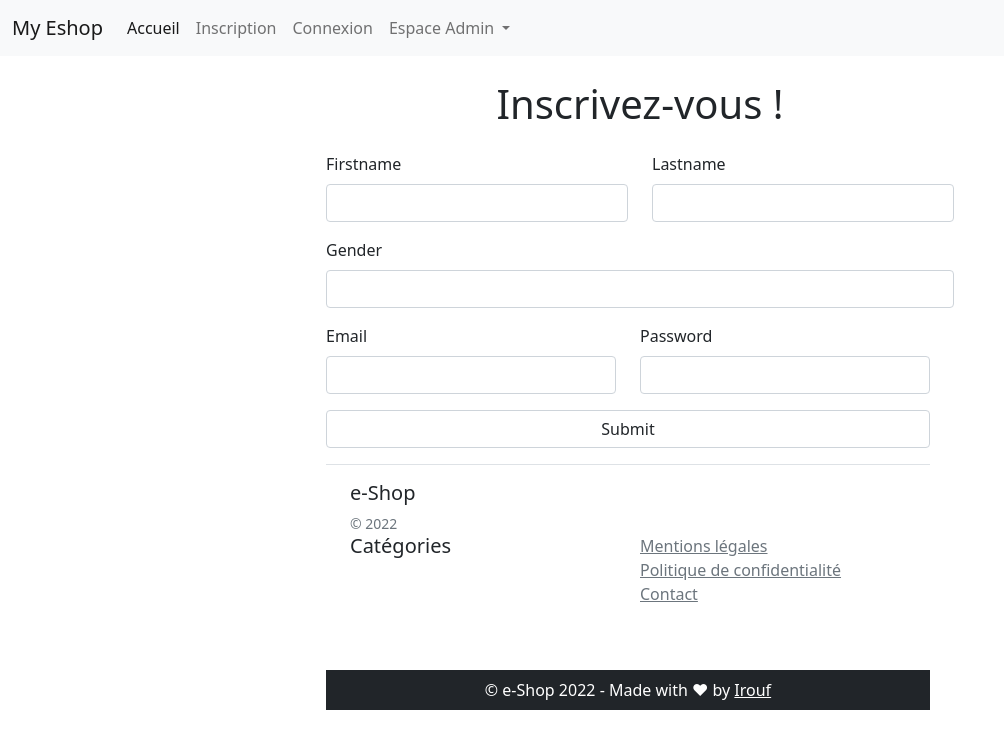
After one commit to irouf92/My-eshop, a Symfony app: template templates/register/form.html.twig in a window 1280 px wide. The commit adds this page. Shown: the top 749 px of the page, without its empty margins (0-1004 px from the left). Run offline with Twig, Linux system fonts and the light colour scheme; the template is opened without the code that fills it, so the values that code supplies are empty; form fields are guessed from the names that the template uses; some libraries are stand-ins or nearby versions.

Commit message:
Add register action

```diff
--- a/templates/default/home.html.twig
+++ b/templates/default/home.html.twig
@@ -5,7 +5,7 @@
 
 {% block body %}
 
-<h1 class="text-center my-4">Bienvunue dans la boutique en ligne</h1>">
+<h1 class="text-center my-4">Bienvunue dans la boutique en ligne</h1>
 
 
 {% endblock %}
--- a/templates/include/_nav.html.twig
+++ b/templates/include/_nav.html.twig
@@ -10,7 +10,7 @@
           <a class="nav-link active" aria-current="page" href="#">Accueil</a>
         </li>
         <li class="nav-item">
-          <a class="nav-link" href="#">Inscription</a>
+          <a class="nav-link" href="{{ path('user_register') }}">Inscription</a>
         </li>
 
         <li class="nav-item">
--- /dev/null
+++ b/templates/register/form.html.twig
@@ -0,0 +1,31 @@
+{% extends 'base.html.twig' %}
+
+{% block title %}Inscription
+{% endblock %}
+
+{% block body %}
+
+	<h1 class="text-center my-4">Inscrivez-vous !</h1>
+
+
+	<div class="row">
+      <div class="col-6 mx-auto">
+
+
+			{{ form_start(form) }}
+
+            <div class="row">
+            <div class="col-6">{{ form_row(form.firstname) }}</div>
+            <div class="col-6">{{ form_row(form.lastname) }}</div>
+
+            {{ form_row(form.gender) }}
+
+            <div class="row">
+            <div class="col-6">{{ form_row(form.email) }}</div>
+            <div class="col-6">{{ form_row(form.password) }}</div>
+
+              {{ form_row(form.submit) }}
+
+			{{ form_end(form) }}
+
+		{% endblock %}
```
Also changed, not shown: src/Controller/RegisterController.php (+42 -1 lines), src/Form/RegisterFormType.php (+31 -7 lines).
